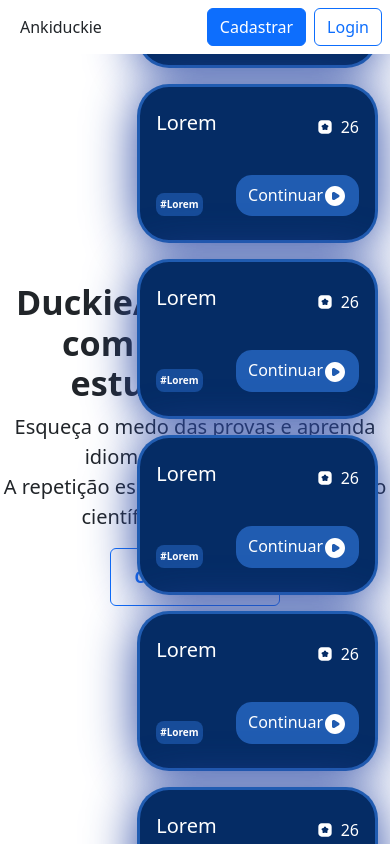
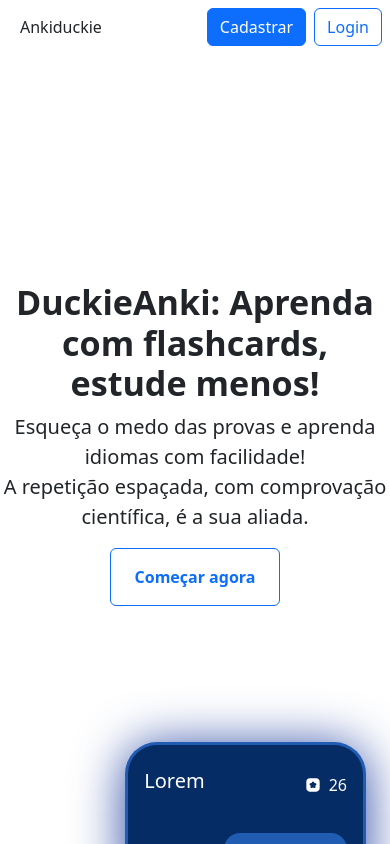
Before and after one commit to JnatasNeto/AnkiDuckie, a React (Create React App) app: page / in a window 390 px wide. Shown: the top 844 px of the page. Built offline with nearby package versions, Linux system fonts and the light colour scheme.

Commit message:
add mediaquery e position relative para card-display

```diff
--- a/src/style/card.css
+++ b/src/style/card.css
@@ -199,6 +199,14 @@
   }
 } */
 
+@media (max-width: 425px) {
+  .card-display {
+    position: relative;
+    top: -100px;
+    right: 2rem;
+  }
+}
+
 @keyframes ScrollSobe {
   0% {
     transform: translateY(calc(100vh - 208%));
```
